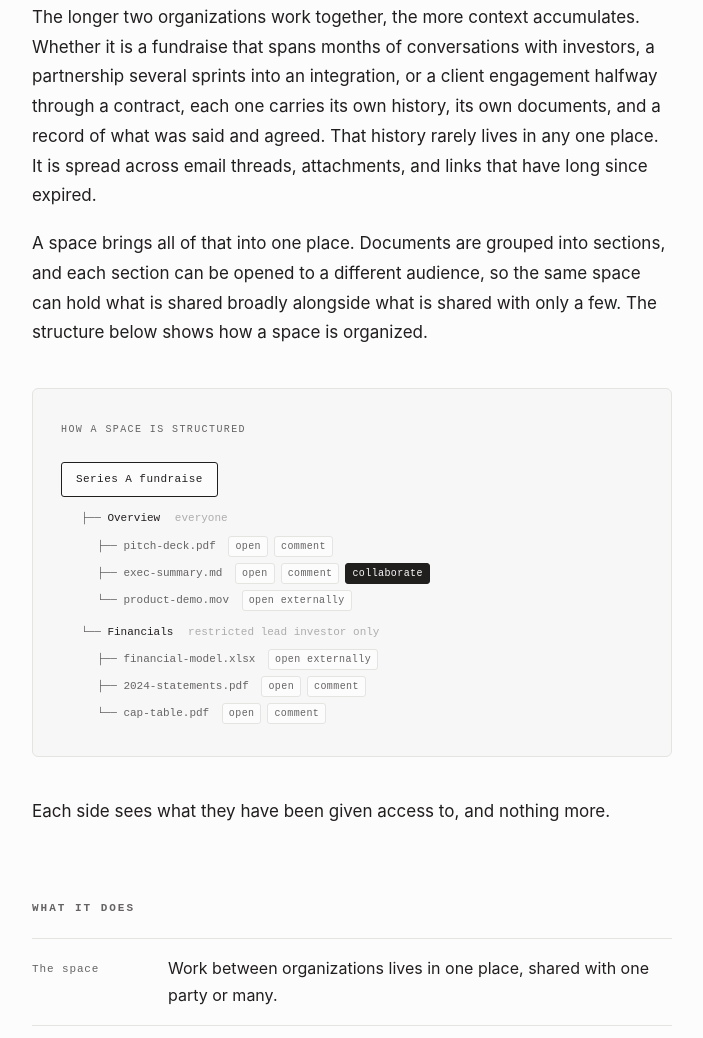
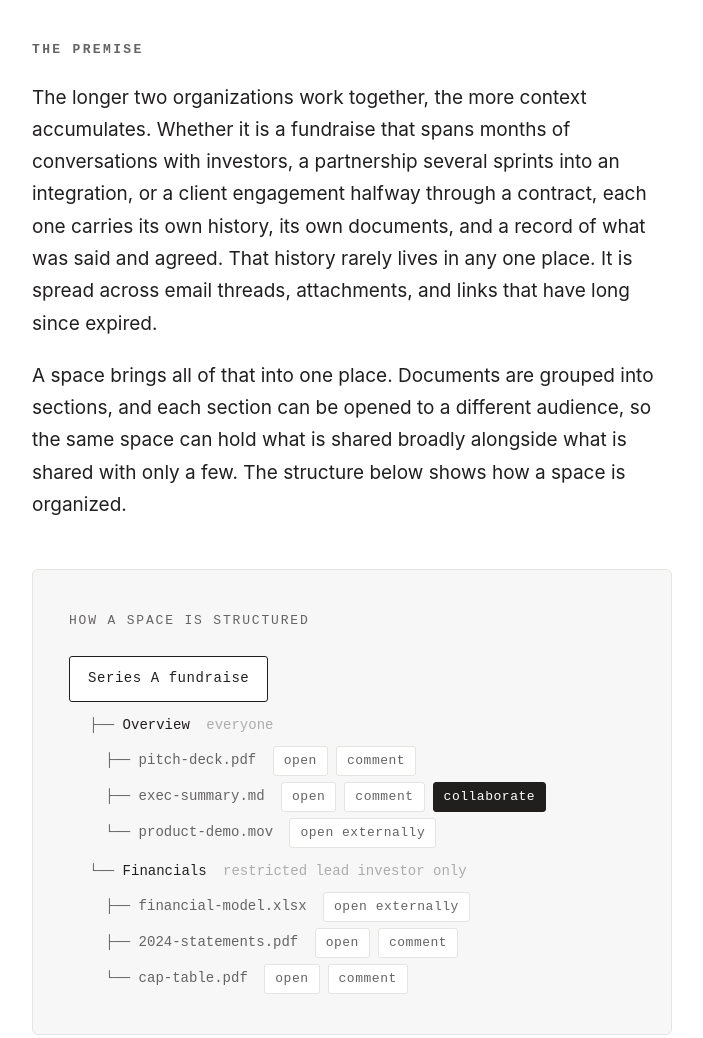
Before and after one commit to djpardis/thedataroom, an Eleventy site: page marketing/src/index.html in a window 1280 px wide. Shown: the part 633-1671 px from the top of the page, without its empty margins (288-991 px from the left). Built offline with nearby package versions, Linux system fonts and the light colour scheme; Eleventy itself is replaced by a stand-in of ours; files that its build step writes are made by us from their sources.

Commit message:
Bigger type, white bg, tighter copy

```diff
--- a/marketing/src/_includes/base.html
+++ b/marketing/src/_includes/base.html
@@ -25,7 +25,7 @@
     *, *::before, *::after { box-sizing: border-box; margin: 0; padding: 0; }
 
     :root {
-      --bg: #fdfcfc;
+      --bg: #ffffff;
       --text: #211e1e;
       --dim: #656363;
       --accent: #211e1e;
@@ -71,16 +71,16 @@
 
     .wordmark {
       font-family: var(--mono);
-      font-size: 13px;
-      letter-spacing: 0.12em;
+      font-size: 16px;
+      letter-spacing: 0.14em;
       text-transform: uppercase;
       color: var(--accent);
       text-decoration: none;
     }
 
     .tagline {
-      margin-top: 10px;
-      font-size: 13px;
+      margin-top: 12px;
+      font-size: 16px;
       color: var(--dim);
       font-family: var(--mono);
       letter-spacing: 0.04em;
@@ -88,10 +88,10 @@
 
     section { margin-bottom: 72px; }
 
-    h1 { font-size: 28px; font-weight: 400; font-family: var(--mono); letter-spacing: 0.1em; text-transform: uppercase; color: var(--accent); margin-bottom: 8px; }
+    h1 { font-size: 32px; font-weight: 400; font-family: var(--mono); letter-spacing: 0.1em; text-transform: uppercase; color: var(--accent); margin-bottom: 8px; }
 
     h2 {
-      font-size: 11px;
+      font-size: 13px;
       font-family: var(--mono);
       letter-spacing: 0.18em;
       text-transform: uppercase;
@@ -100,23 +100,23 @@
     }
 
     p {
-      font-size: 17px;
-      line-height: 1.75;
-      margin-bottom: 18px;
+      font-size: 19px;
+      line-height: 1.7;
+      margin-bottom: 20px;
     }
 
     p:last-child { margin-bottom: 0; }
 
     .lede {
-      font-size: 22px;
-      line-height: 1.5;
+      font-size: 26px;
+      line-height: 1.45;
       color: var(--accent);
-      margin-bottom: 18px;
+      margin-bottom: 22px;
     }
 
     .updated {
       font-family: var(--mono);
-      font-size: 11px;
+      font-size: 13px;
       color: var(--dim);
       letter-spacing: 0.08em;
       margin-bottom: 56px;
@@ -124,19 +124,19 @@
 
     /* diagram */
     .diagram {
-      margin: 40px 0;
+      margin: 48px 0;
       background: var(--surface);
       border: 1px solid var(--rule);
       border-radius: 6px;
-      padding: 32px 28px;
+      padding: 40px 36px;
       font-family: var(--mono);
-      font-size: 12px;
+      font-size: 15px;
       color: var(--dim);
       overflow-x: auto;
     }
 
     .diagram-title {
-      font-size: 10px;
+      font-size: 13px;
       letter-spacing: 0.14em;
       text-transform: uppercase;
       margin-bottom: 24px;
@@ -152,11 +152,11 @@
 
     .box {
       border: 1px solid var(--rule);
-      padding: 7px 14px;
+      padding: 10px 18px;
       border-radius: 3px;
       background: var(--bg);
       color: var(--text);
-      font-size: 11px;
+      font-size: 14px;
       letter-spacing: 0.04em;
     }
 
@@ -166,9 +166,9 @@
       display: inline-block;
       border: 1px solid var(--rule);
       border-radius: 3px;
-      padding: 1px 6px;
-      margin-left: 6px;
-      font-size: 10px;
+      padding: 3px 10px;
+      margin-left: 8px;
+      font-size: 13px;
       color: var(--dim);
       letter-spacing: 0.04em;
       background: var(--bg);
@@ -179,7 +179,7 @@
     .feature-list { list-style: none; padding: 0; }
 
     .feature-list li {
-      font-size: 16px;
+      font-size: 18px;
       color: var(--text);
       padding: 16px 0;
       border-bottom: 1px solid var(--rule);
@@ -192,11 +192,11 @@
 
     .feat-label {
       font-family: var(--mono);
-      font-size: 11px;
-      line-height: 28px;
+      font-size: 13px;
+      line-height: 30px;
       color: var(--dim);
       letter-spacing: 0.08em;
-      min-width: 120px;
+      min-width: 140px;
       flex-shrink: 0;
     }
 
@@ -206,11 +206,11 @@
       border-top: 1px solid var(--rule);
     }
 
-    .cta-block p { font-size: 14px; color: var(--dim); }
+    .cta-block p { font-size: 16px; color: var(--dim); }
 
     .cta-email {
       font-family: var(--mono);
-      font-size: 13px;
+      font-size: 15px;
       color: var(--accent);
       text-decoration: none;
       border-bottom: 1px solid var(--dim);
@@ -222,10 +222,10 @@
 
     footer {
       margin-top: 120px;
-      padding-top: 32px;
+      padding-top: 36px;
       border-top: 1px solid var(--rule);
       font-family: var(--mono);
-      font-size: 11px;
+      font-size: 14px;
       color: var(--dim);
       letter-spacing: 0.06em;
       display: flex;
--- a/marketing/src/index.html
+++ b/marketing/src/index.html
@@ -30,31 +30,31 @@
       <span class="box you">Series A fundraise</span>
     </div>
 
-    <div style="margin: 12px 0 8px 20px; font-size: 11px; color: var(--dim);">
+    <div style="margin: 12px 0 8px 20px; font-size: 14px; color: var(--dim);">
       ├── <span style="color: var(--text)">Overview</span>
       <span style="opacity:0.5; margin-left:8px">everyone</span>
     </div>
-    <div style="margin: 0 0 6px 36px; font-size: 11px;">
+    <div style="margin: 0 0 6px 36px; font-size: 14px;">
       ├── pitch-deck.pdf <span class="action">open</span><span class="action">comment</span>
     </div>
-    <div style="margin: 0 0 6px 36px; font-size: 11px;">
+    <div style="margin: 0 0 6px 36px; font-size: 14px;">
       ├── exec-summary.md <span class="action">open</span><span class="action">comment</span><span class="action primary">collaborate</span>
     </div>
-    <div style="margin: 0 0 12px 36px; font-size: 11px;">
+    <div style="margin: 0 0 12px 36px; font-size: 14px;">
       └── product-demo.mov <span class="action">open externally</span>
     </div>
 
-    <div style="margin: 0 0 8px 20px; font-size: 11px; color: var(--dim);">
+    <div style="margin: 0 0 8px 20px; font-size: 14px; color: var(--dim);">
       └── <span style="color: var(--text)">Financials</span>
       <span style="opacity:0.5; margin-left:8px">restricted  lead investor only</span>
     </div>
-    <div style="margin: 0 0 6px 36px; font-size: 11px;">
+    <div style="margin: 0 0 6px 36px; font-size: 14px;">
       ├── financial-model.xlsx <span class="action">open externally</span>
     </div>
-    <div style="margin: 0 0 6px 36px; font-size: 11px;">
+    <div style="margin: 0 0 6px 36px; font-size: 14px;">
       ├── 2024-statements.pdf <span class="action">open</span><span class="action">comment</span>
     </div>
-    <div style="margin: 0 0 0 36px; font-size: 11px;">
+    <div style="margin: 0 0 0 36px; font-size: 14px;">
       └── cap-table.pdf <span class="action">open</span><span class="action">comment</span>
     </div>
   </div>
@@ -112,7 +112,7 @@
     We think it can. What is missing is a place that belongs to the work itself, rather than to any one of the organizations involved.
   </p>
   <p>
-    And when a document lives in that place, it should be able to speak for itself. The other party should be able to ask it questions and receive answers, without having to schedule a call to explain what is already written down.
+    And when a document lives in that place, it should be able to speak for itself. The other party should be able to find what they need on their own, without having to schedule a call to walk through what is already written down.
   </p>
 </section>
 
```
Also changed, not shown: marketing/src/assets/card.svg, marketing/src/assets/favicon.svg.
